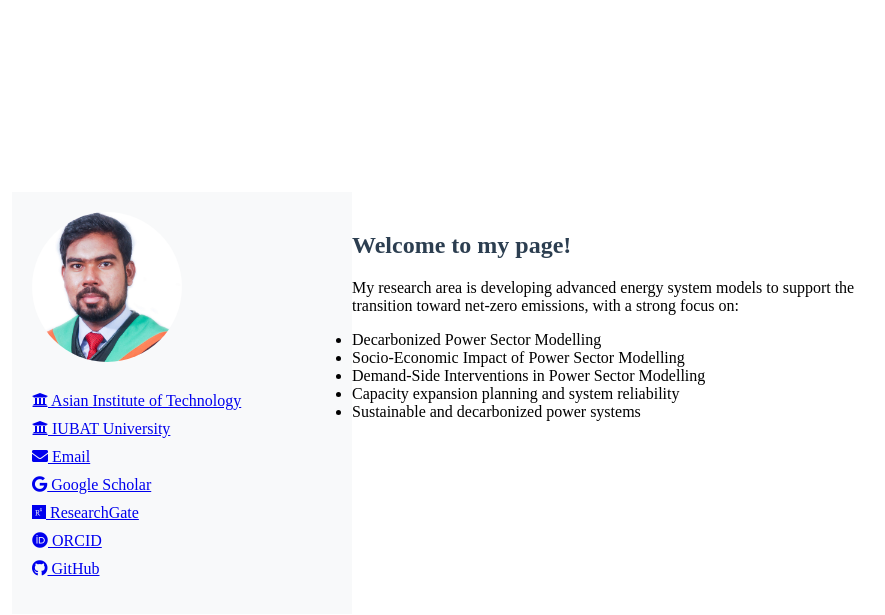
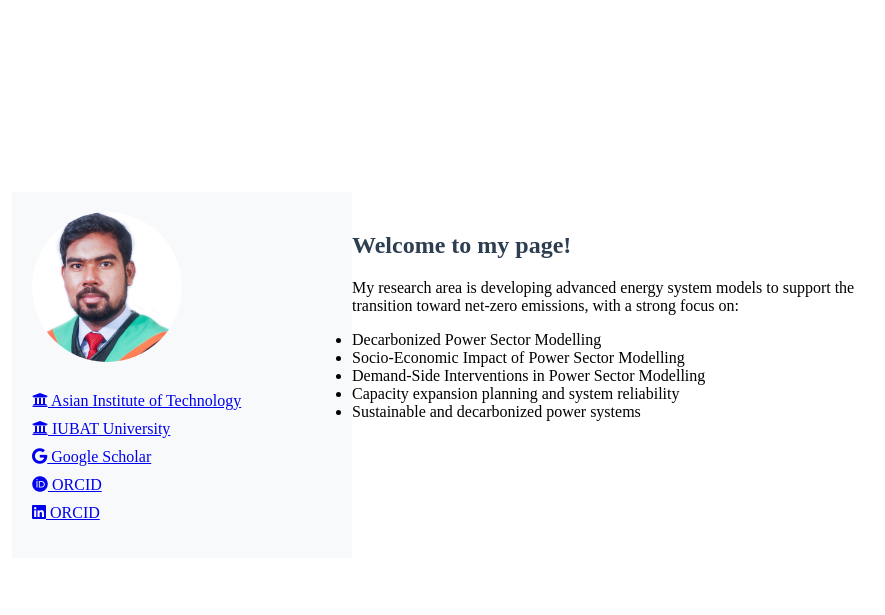
Before and after one commit to FiruzAhamed/firuzahamed.github.io, a Jekyll site: the page built from index.md, in a window 1280 px wide. Shown: the top 615 px of the page, without its empty margins (180-1065 px from the left). Built offline with Jekyll 4.4.1, drawn with Linux system fonts in a browser that asks for light colours.

Commit message:
Update index.md

```diff
--- a/index.md
+++ b/index.md
@@ -9,12 +9,11 @@ permalink: /
 
   <ul class="sidebar-links">
   <li><a href="https://www.ait.ac.th" target="_blank"><i class="fas fa-university"></i> Asian Institute of Technology</a></li>
-  <li><a href="https://www.iubat.edu" target="_blank"><i class="fas fa-university"></i> IUBAT University</a></li>
-  <li><a href="mailto:fanahid@iubat.edu" target="_blank"><i class="fas fa-envelope"></i> Email</a></li>
-  <li><a href="https://scholar.google.com" target="_blank"><i class="fab fa-google"></i> Google Scholar</a></li>
-  <li><a href="https://www.researchgate.net" target="_blank"><i class="fab fa-researchgate"></i> ResearchGate</a></li>
-  <li><a href="https://orcid.org" target="_blank"><i class="fab fa-orcid"></i> ORCID</a></li>
-  <li><a href="https://github.com" target="_blank"><i class="fab fa-github"></i> GitHub</a></li>
+  <li><a href="https://eee.iubat.edu/faculty/" target="_blank"><i class="fas fa-university"></i> IUBAT University</a></li>
+  <li><a href="https://scholar.google.com/citations?user=uqPruO4AAAAJ&hl=en" target="_blank"><i class="fab fa-google"></i> Google Scholar</a></li>
+  <li><a href="https://orcid.org/0000-0002-2531-7640" target="_blank"><i class="fab fa-orcid"></i> ORCID</a></li>
+  <li><a href="https://www.linkedin.com/in/firuz-ahamed-nahid/" target="_blank"><i class="fab fa-linkedin"></i> ORCID</a></li>
+
   </ul>
 
 </div>
```
